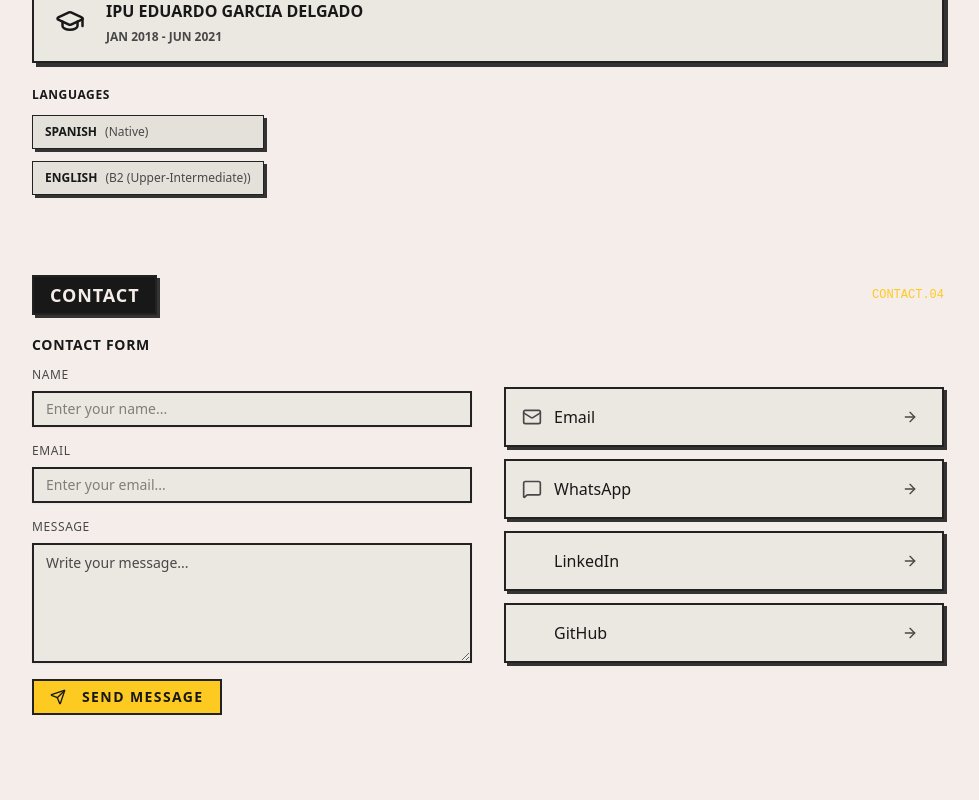
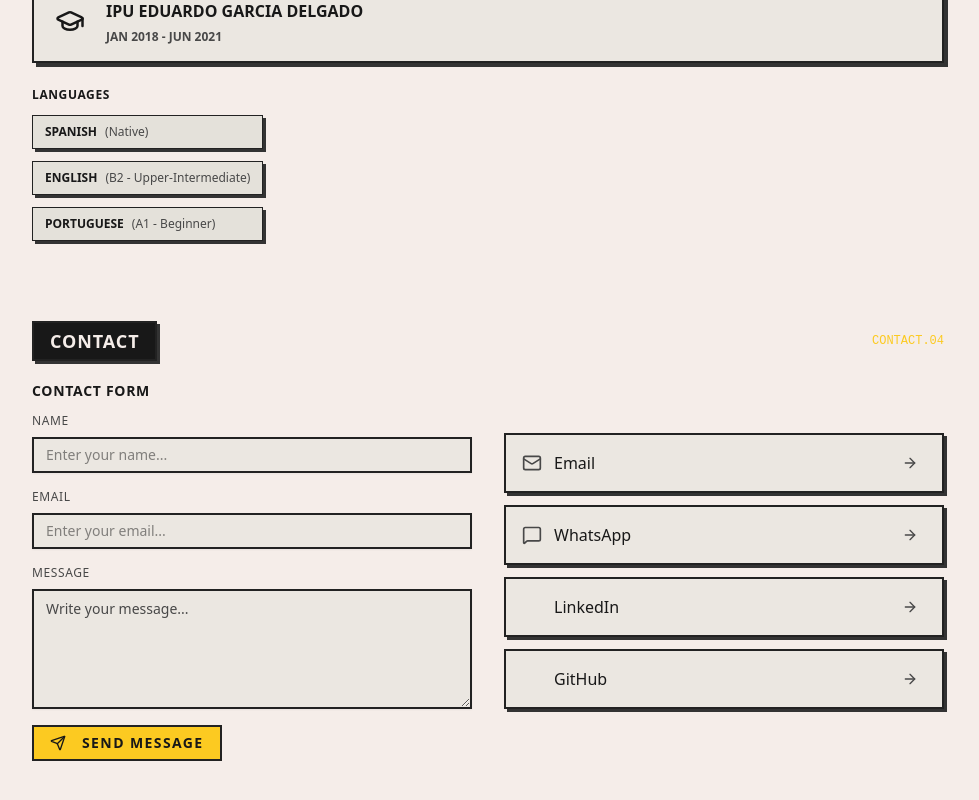
Before and after one commit to FEMADOX/web-portfolio, a Next.js app: page /en in a window 1280 px wide. Shown: the part 2234-3034 px from the top of the page, without its empty margins (296-1275 px from the left). Built offline with nearby package versions, Linux system fonts and the light colour scheme; no server answers; some icons are missing.

Commit message:
feat(profile): add Portuguese language proficiency
Preserve the user-provided A1 Portuguese proficiency and refresh existing English level labels in the three locales.

```diff
--- a/src/components/cv/sections/education/utils.ts
+++ b/src/components/cv/sections/education/utils.ts
@@ -31,15 +31,18 @@ const educationsByLang: Record<Lang, readonly EducationProps[]> = {
 const languagesByLang: Record<Lang, readonly LanguageProps[]> = {
   en: [
     { name: 'Spanish', level: 'Native' },
-    { name: 'English', level: 'B2 (Upper-Intermediate)' }
+    { name: 'English', level: 'B2 - Upper-Intermediate' },
+    { name: 'Portuguese', level: 'A1 - Beginner' }
   ],
   es: [
     { name: 'Espanol', level: 'Nativo' },
-    { name: 'Ingles', level: 'B2 (Intermedio-Alto)' }
+    { name: 'Ingles', level: 'B2 - Intermedio-Alto' },
+    { name: 'Português', level: 'A1 - Iniciante' }
   ],
   pt: [
     { name: 'Espanhol', level: 'Nativo' },
-    { name: 'Inglês', level: 'B2 (Intermediário avançado)' }
+    { name: 'Inglês', level: 'B2 - Intermediário avançado' },
+    { name: 'Português', level: 'A1 - Iniciante' }
   ]
 }
 
```
